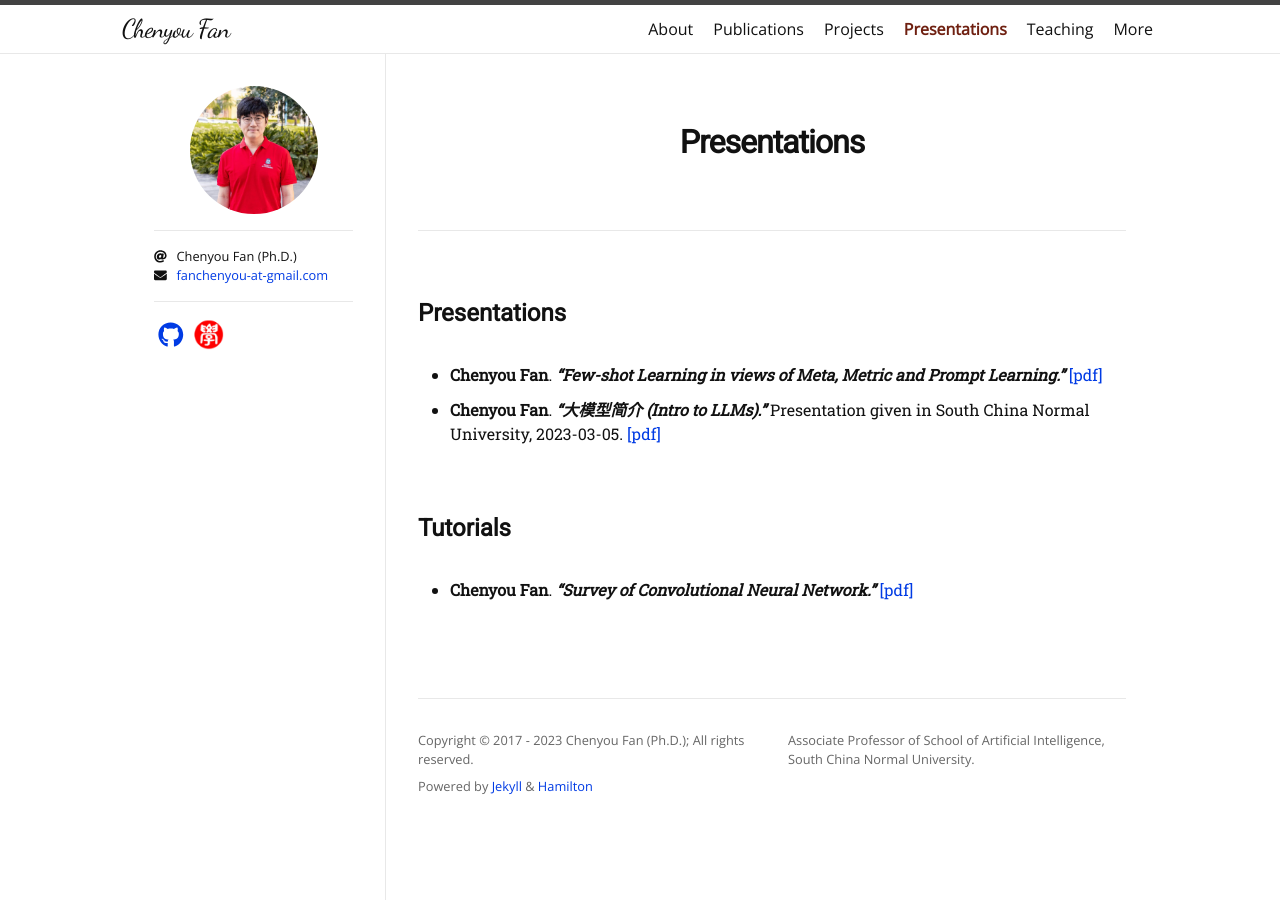
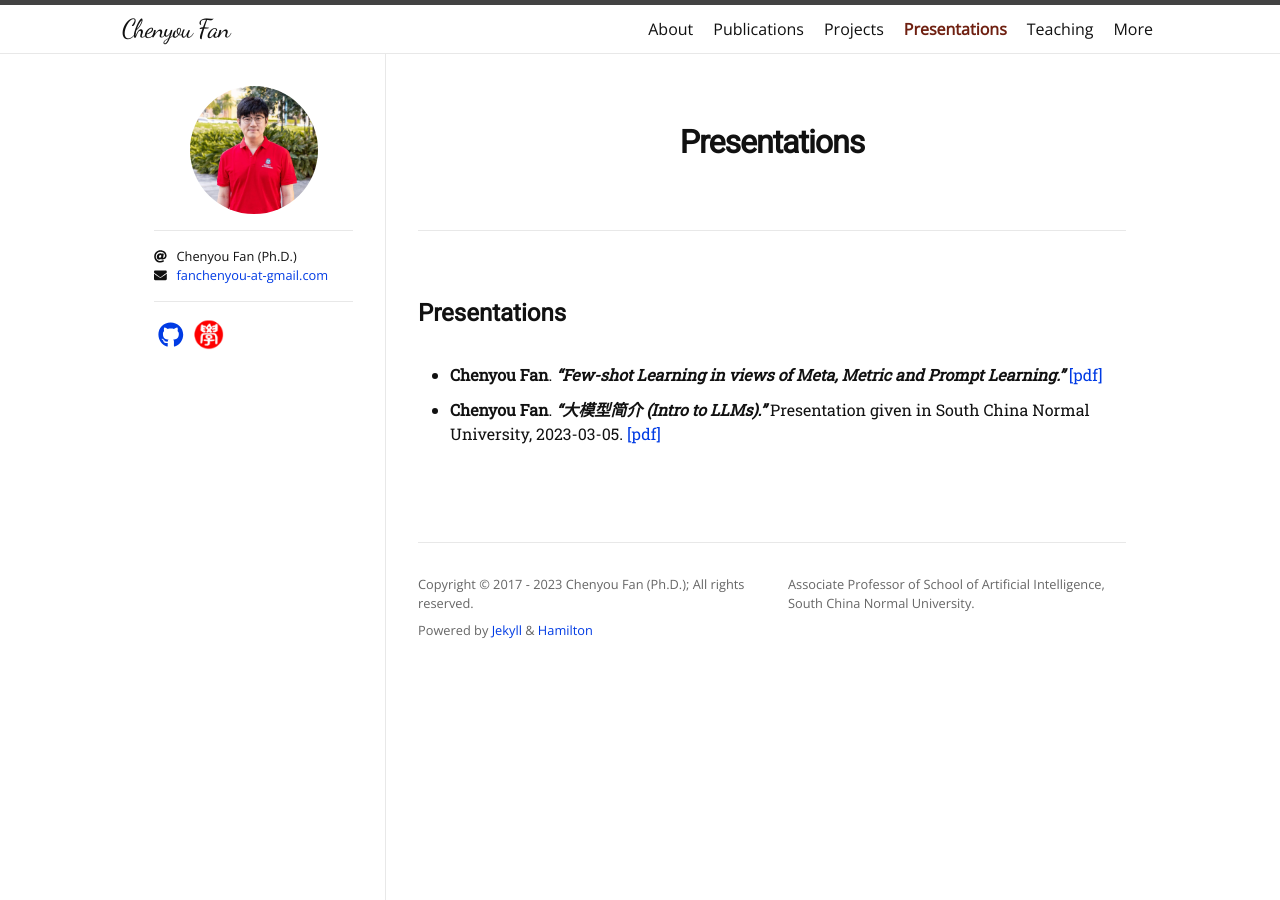
Before and after one commit to fanchenyou/fanchenyou.github.io, a Jekyll site: the page built from presentations.md, in a window 1280 px wide. Built offline with Jekyll 4.4.1, drawn with Linux system fonts in a browser that asks for light colours; nearby versions of some CDN libraries; some web fonts are replaced.

```diff
--- a/presentations.md
+++ b/presentations.md
@@ -8,6 +8,3 @@ permalink: /presentations/
 * **Chenyou Fan**. ***"Few-shot Learning in views of Meta, Metric and Prompt Learning."*** [[pdf]](https://fanchenyou.github.io/docs/FSL.pdf){:target="_blank"}
 
 * **Chenyou Fan**. ***"大模型简介 (Intro to LLMs)."*** Presentation given in South China Normal University, 2023-03-05. [[pdf]](https://fanchenyou.github.io/docs/llm.pdf){:target="_blank"}
-
-## Tutorials
-* **Chenyou Fan**. ***"Survey of Convolutional Neural Network."*** [[pdf]](https://fanchenyou.github.io/docs/cnn_survey.pdf){:target="_blank"}
```
Also changed, not shown: 2 other files.
